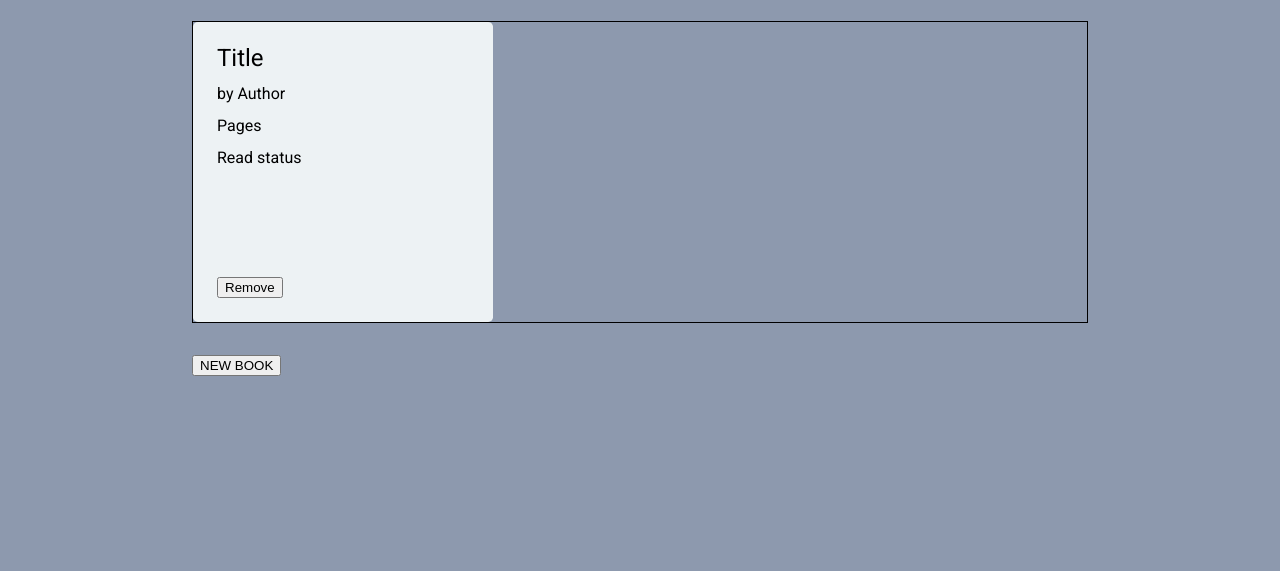
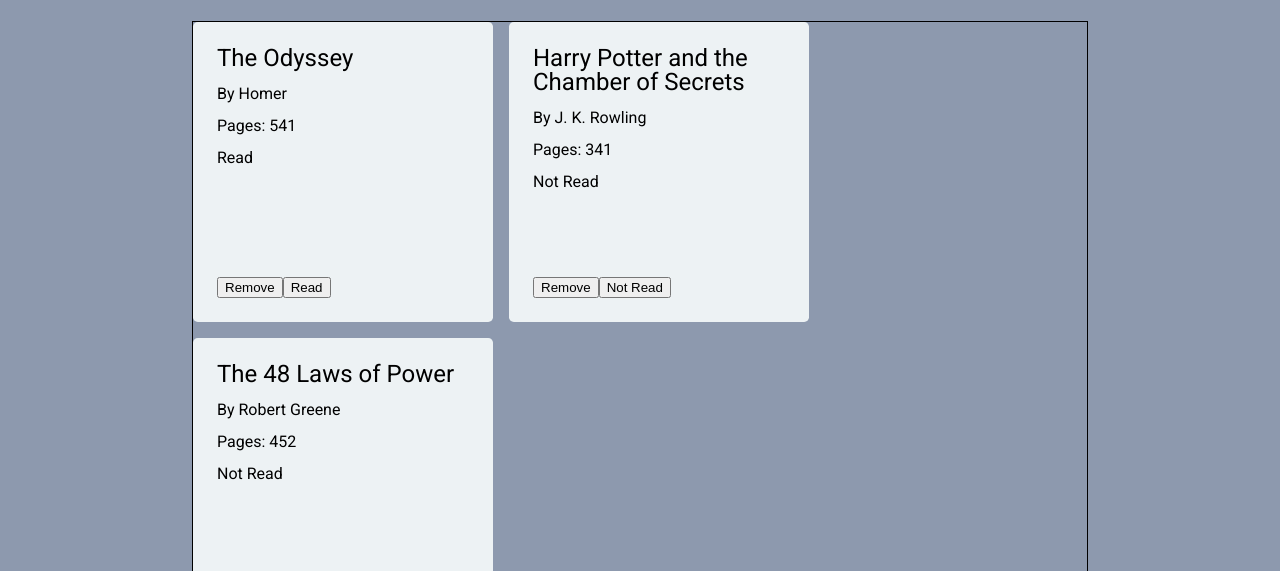
Before and after one commit to MahmoudTalass/library, a plain HTML site: page index.html in a window 1280 px wide. Shown: the part 229-800 px from the top of the page. Drawn offline with Linux system fonts and the light colour scheme.

Commit message:
Move script tag to bottom of page
Move it down so that the page contents and html elements load and are
able to be accessed through javascript.

Remove the book card hard coded example.

```diff
--- a/index.html
+++ b/index.html
@@ -11,7 +11,7 @@
       />
       <link rel="stylesheet" href="assets/css/reset.css" />
       <link rel="stylesheet" href="assets/css/styles.css" />
-      <script src="script.js"></script>
+
       <title>Library</title>
    </head>
    <body>
@@ -21,24 +21,13 @@
       <main>
          <article class="books-display">
             <h2 class="books-display-heading">My books</h2>
-            <article class="books-container" id="books-container">
-                <div class="book-card">
-                    <div class="book-info">
-                        <p class="book-title">Title</p>
-                        <p class="book-author">by Author</p>
-                        <p class="book-page-count">Pages</p>
-                        <p class="book-read-status">Read status</p>
-                    </div>
-                    <div class="book-card-controls">
-                        <button class="remove-book-btn">Remove</button>
-                    </div>
-                </div>
-            </article>
+            <article class="books-container" id="books-container"></article>
          </article>
          <article>
             <button type="button">NEW BOOK</button>
             <form action=""></form>
          </article>
       </main>
+      <script src="script.js"></script>
    </body>
 </html>
```
